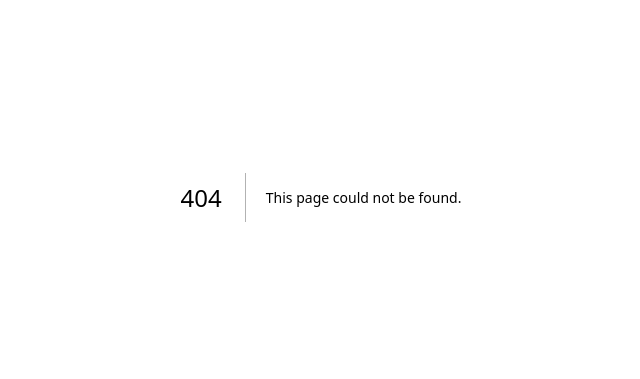
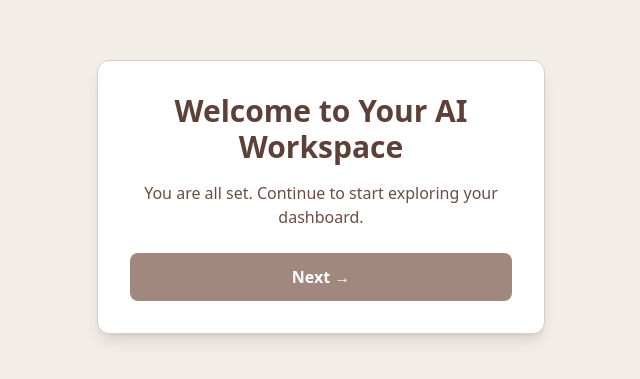
Before and after one commit to Dhanusri-2003/valueCode, a Next.js app: page /welcome in a window 1280 px wide. Before the commit this address had no page. Shown: the part 203-582 px from the top of the page, without its empty margins (319-959 px from the left). Built offline with nearby package versions, Linux system fonts and the light colour scheme.

Commit message:
update welcome page

```diff
--- a/app/login/page.js
+++ b/app/login/page.js
@@ -1,31 +1,93 @@
+// 'use client'
+// import { useState} from "react";
+// import { supabase } from "@/lib/supabase";
+// import { useRouter } from "next/navigation";
+// import Link from "next/link";
+
+
+// export default function Login() {
+//   const router = useRouter();
+//   const [email, setEmail] = useState("");
+//   const [password, setPassword] = useState("");
+//   const [errorMsg, setErrorMsg] = useState("");
+
+
+
+
+//   const handleLogin = async () => {
+//     const { data, error } = await supabase.auth.signInWithPassword({
+//       email,
+//       password
+//     });
+
+//     if (error) {
+//       setErrorMsg(error.message);
+//       return;
+//     }
+
+//     router.push("/"); // ✅ After login → go home
+//   };
+
+//   return (
+//     <div className="flex justify-center items-center h-screen bg-gray-100 px-4">
+//       <div className="bg-white w-full max-w-md p-6 rounded-lg shadow-md">
+//         <h2 className="text-2xl font-bold text-center mb-4">Login</h2>
+
+//         {errorMsg && <p className="text-red-500 text-center mb-2">{errorMsg}</p>}
+
+//         <input
+//           type="email"
+//           placeholder="Email"
+//           className="w-full border p-2 rounded mb-3"
+//           onChange={(e) => setEmail(e.target.value)}
+//         />
+
+//         <input
+//           type="password"
+//           placeholder="Password"
+//           className="w-full border p-2 rounded mb-3"
+//           onChange={(e) => setPassword(e.target.value)}
+//         />
+
+//         <button
+//           onClick={handleLogin}
+//           className="w-full bg-[#A1887F] text-white py-2 rounded hover:bg-[#8B7355]"
+//         >
+//           Login
+//         </button>
+
+//         <p className="text-center mt-3 text-sm">
+//           Don’t have an account? <Link href="/signup" className="text-blue-600">Sign Up</Link>
+//         </p>
+//       </div>
+//     </div>
+//   );
+// }
+
 'use client'
 import { useState } from "react";
 import { supabase } from "@/lib/supabase";
-import { useRouter } from "next/navigation";
+import { useRouter, usePathname } from "next/navigation";
 import Link from "next/link";
 
 export default function Login() {
   const router = useRouter();
+   const pathname = usePathname(); // import { usePathname } from "next/navigation";
   const [email, setEmail] = useState("");
   const [password, setPassword] = useState("");
   const [errorMsg, setErrorMsg] = useState("");
 
   const handleLogin = async () => {
-    const { data, error } = await supabase.auth.signInWithPassword({
-      email,
-      password
-    });
-
+    const { data, error } = await supabase.auth.signInWithPassword({ email, password });
     if (error) {
       setErrorMsg(error.message);
       return;
     }
-
-    router.push("/"); // ✅ After login → go home
+    router.push("/welcome"); // redirect to home
   };
 
   return (
-    <div className="flex justify-center items-center h-screen bg-gray-100 px-4">
+    <div key={pathname} className="flex justify-center items-center h-screen bg-gray-100 px-4">
       <div className="bg-white w-full max-w-md p-6 rounded-lg shadow-md">
         <h2 className="text-2xl font-bold text-center mb-4">Login</h2>
 
@@ -33,6 +95,7 @@ export default function Login() {
 
         <input
           type="email"
+          value={email}
           placeholder="Email"
           className="w-full border p-2 rounded mb-3"
           onChange={(e) => setEmail(e.target.value)}
@@ -40,6 +103,7 @@ export default function Login() {
 
         <input
           type="password"
+          value={password}
           placeholder="Password"
           className="w-full border p-2 rounded mb-3"
           onChange={(e) => setPassword(e.target.value)}
--- a/app/signup/page.js
+++ b/app/signup/page.js
@@ -1,35 +1,92 @@
+// 'use client'
+// import { useState } from "react";
+// import { supabase } from "@/lib/supabase";
+// import { useRouter } from "next/navigation";
+// import Link from "next/link";
+
+// export default function Signup() {
+//   const router = useRouter();
+//   const [email, setEmail] = useState("");
+//   const [password, setPassword] = useState("");
+//   const [errorMsg, setErrorMsg] = useState("");
+
+
+
+// const handleSignup = async (e) => {
+//   e.preventDefault();
+
+//   const redirectUrl =
+//     process.env.NODE_ENV === 'production'
+//       ? 'https://www.valuecode.in/login'
+//       : 'http://localhost:3001/login';
+
+//   const { data, error } = await supabase.auth.signUp({
+//     email,
+//     password,
+//     options: {
+//       emailRedirectTo: redirectUrl,
+//     },
+//   });
+
+//   if (error) {
+//     console.error('Signup error:', error.message);
+//     alert(error.message);
+//     return;
+//   }
+
+//   alert('Check your email for a confirmation link.');
+// };
+
+//   return (
+//     <div className="flex justify-center items-center h-screen bg-gray-100 px-4">
+//       <div className="bg-white w-full max-w-md p-6 rounded-lg shadow-md">
+//         <h2 className="text-2xl font-bold text-center mb-4">Create Account</h2>
+
+//         {errorMsg && <p className="text-red-500 text-center mb-2">{errorMsg}</p>}
+
+//         <input
+//           type="email"
+//           placeholder="Email"
+//           className="w-full border p-2 rounded mb-3"
+//           onChange={(e) => setEmail(e.target.value)}
+//         />
+
+//         <input
+//           type="password"
+//           placeholder="Password"
+//           className="w-full border p-2 rounded mb-3"
+//           onChange={(e) => setPassword(e.target.value)}
+//         />
+
+//         <button
+//           onClick={handleSignup}
+//           className="w-full bg-[#8B7355] text-white py-2 rounded hover:bg-[#6D4C41]"
+//         >
+//           Sign Up
+//         </button>
+
+//         <p className="text-center mt-3 text-sm">
+//           Already have an account? <Link href="/login" className="text-blue-600">Login</Link>
+//         </p>
+//       </div>
+//     </div>
+//   );
+// }
+
+
 'use client'
 import { useState } from "react";
 import { supabase } from "@/lib/supabase";
-import { useRouter } from "next/navigation";
+import { useRouter, usePathname } from "next/navigation";
 import Link from "next/link";
 
 export default function Signup() {
   const router = useRouter();
+   const pathname = usePathname(); // import { usePathname } from "next/navigation";
   const [email, setEmail] = useState("");
   const [password, setPassword] = useState("");
   const [errorMsg, setErrorMsg] = useState("");
 
-  // const handleSignup = async () => {
-  //   const { error } = await supabase.auth.signUp({ email, password });
-
-  //   if (error) {
-  //     setErrorMsg(error.message);
-  //     return;
-  //   }
-
-  //   router.push("/login"); // ✅ After signup → go to login
-  // };
- const baseURL = process.env.NEXT_PUBLIC_SITE_URL;
-
-// const handleSignup = async () => {
-  // const { data, error } = await supabase.auth.signUp({
-  //   email,
-  //   password,
-  //   options: {
-  //     emailRedirectTo: `${baseURL}/login`
-  //   }
-  // });
   const handleSignup = async (e) => {
     e.preventDefault();
 
@@ -41,22 +98,22 @@ const handleSignup = async (e) => {
     const { data, error } = await supabase.auth.signUp({
       email,
       password,
-    options: {
-      emailRedirectTo: redirectUrl,
-    },
+      options: { emailRedirectTo: redirectUrl },
     });
 
     if (error) {
       console.error('Signup error:', error.message);
-    alert(error.message);
+      setErrorMsg(error.message);
       return;
     }
 
     alert('Check your email for a confirmation link.');
+    setEmail("");   // clear fields
+    setPassword("");
   };
 
   return (
-    <div className="flex justify-center items-center h-screen bg-gray-100 px-4">
+    <div key={pathname} className="flex justify-center items-center h-screen bg-gray-100 px-4">
       <div className="bg-white w-full max-w-md p-6 rounded-lg shadow-md">
         <h2 className="text-2xl font-bold text-center mb-4">Create Account</h2>
 
@@ -64,6 +121,7 @@ const handleSignup = async (e) => {
 
         <input
           type="email"
+          value={email}
           placeholder="Email"
           className="w-full border p-2 rounded mb-3"
           onChange={(e) => setEmail(e.target.value)}
@@ -71,6 +129,7 @@ const handleSignup = async (e) => {
 
         <input
           type="password"
+          value={password}
           placeholder="Password"
           className="w-full border p-2 rounded mb-3"
           onChange={(e) => setPassword(e.target.value)}
--- /dev/null
+++ b/app/welcome/page.js
@@ -0,0 +1,54 @@
+// export default function WelcomePage() {
+//   return (
+//     <div className="min-h-screen flex items-center justify-center bg-[#0A0E17]">
+//       <div className="max-w-md w-full text-center p-8 bg-[#111826] rounded-2xl shadow-xl border border-[#00AFFF]/20">
+
+//         <h1 className="text-3xl font-bold text-[#00FFF7] mb-4">
+//           Welcome to Your AI Workspace
+//         </h1>
+
+//         <p className="text-[#E6F1FF]/80 mb-8">
+//           You are all set. Continue to start exploring your dashboard.
+//         </p>
+
+//         <a
+//           href="/dashboard"
+//           className="block w-full bg-[#00AFFF] hover:bg-[#00FFF7] text-[#0A0E17] font-semibold py-3 rounded-xl transition-all"
+//         >
+//           Next →
+//         </a>
+//       </div>
+//     </div>
+//   );
+// }
+
+
+'use client'
+import { useRouter } from "next/navigation";
+
+export default function WelcomePage() {
+  const router = useRouter();
+
+  return (
+    <div className="flex items-center justify-center h-screen bg-[#F3EDE7] px-4">
+      <div className="bg-white max-w-md w-full p-8 rounded-xl shadow-lg text-center border border-[#D7CCC8]">
+
+        <h1 className="text-3xl font-bold text-[#5D4037] mb-4">
+          Welcome to Your AI Workspace
+        </h1>
+
+        <p className="text-[#6D4C41] mb-6">
+          You are all set. Continue to start exploring your dashboard.
+        </p>
+
+        <button
+          onClick={() => router.push("/")}
+          className="w-full py-3 rounded-lg bg-[#A1887F] text-white font-semibold hover:bg-[#8B7355] transition"
+        >
+          Next →
+        </button>
+
+      </div>
+    </div>
+  );
+}
```
Lines whose indentation alone changed are shown as unchanged.
